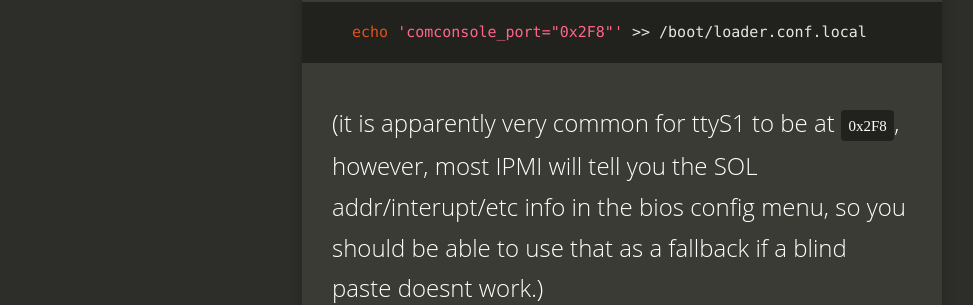
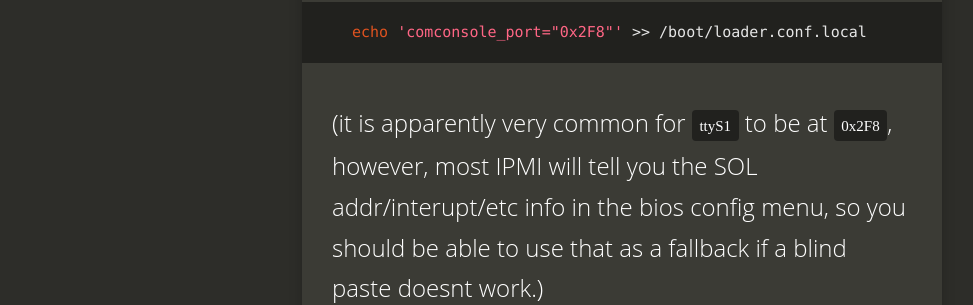
Before and after one commit to mrdaveanderson/mrdaveanderson.github.io, a Jekyll site: the page built from _posts/2017-04-14-CentOS7SerialConsole.md, in a window 1280 px wide and 900 px high, scrolled down 5696 px. Shown: the part 154-459 px from the top of the window, without its empty margins (18-991 px from the left). Built offline with Jekyll 4.4.1, drawn with Linux system fonts in a browser that asks for light colours; nearby versions of some CDN libraries.

````diff
--- a/_posts/2017-04-14-CentOS7SerialConsole.md
+++ b/_posts/2017-04-14-CentOS7SerialConsole.md
@@ -103,7 +103,7 @@ ssh (or use the console) to the pfSense box, open a terminal (option #8):
 ```
 echo 'comconsole_port="0x2F8"' >> /boot/loader.conf.local
 ```
-(it is apparently very common for ttyS1 to be at `0x2F8`, however, most IPMI will tell you the SOL addr/interupt/etc info in the bios config menu, so you should be able to use that as a fallback if a blind paste doesnt work.)
+(it is apparently very common for `ttyS1` to be at `0x2F8`, however, most IPMI will tell you the SOL addr/interupt/etc info in the bios config menu, so you should be able to use that as a fallback if a blind paste doesnt work.)
 
 What this command does is append the text `comconsole_port="0x2F8"` to the /boot/`loader.conf.local` file. If it does not exist, it will create it for you. It's important to use the `loader.conf.local` files vs the usual `loader.conf`, because the gui will walk all over whatever the contents of `loader.conf` are if you were, to say, enable the serial console in the GUI (aka the directions above), change the speed, etc. (or probably even if you just save that page in the GUI).
 
````
